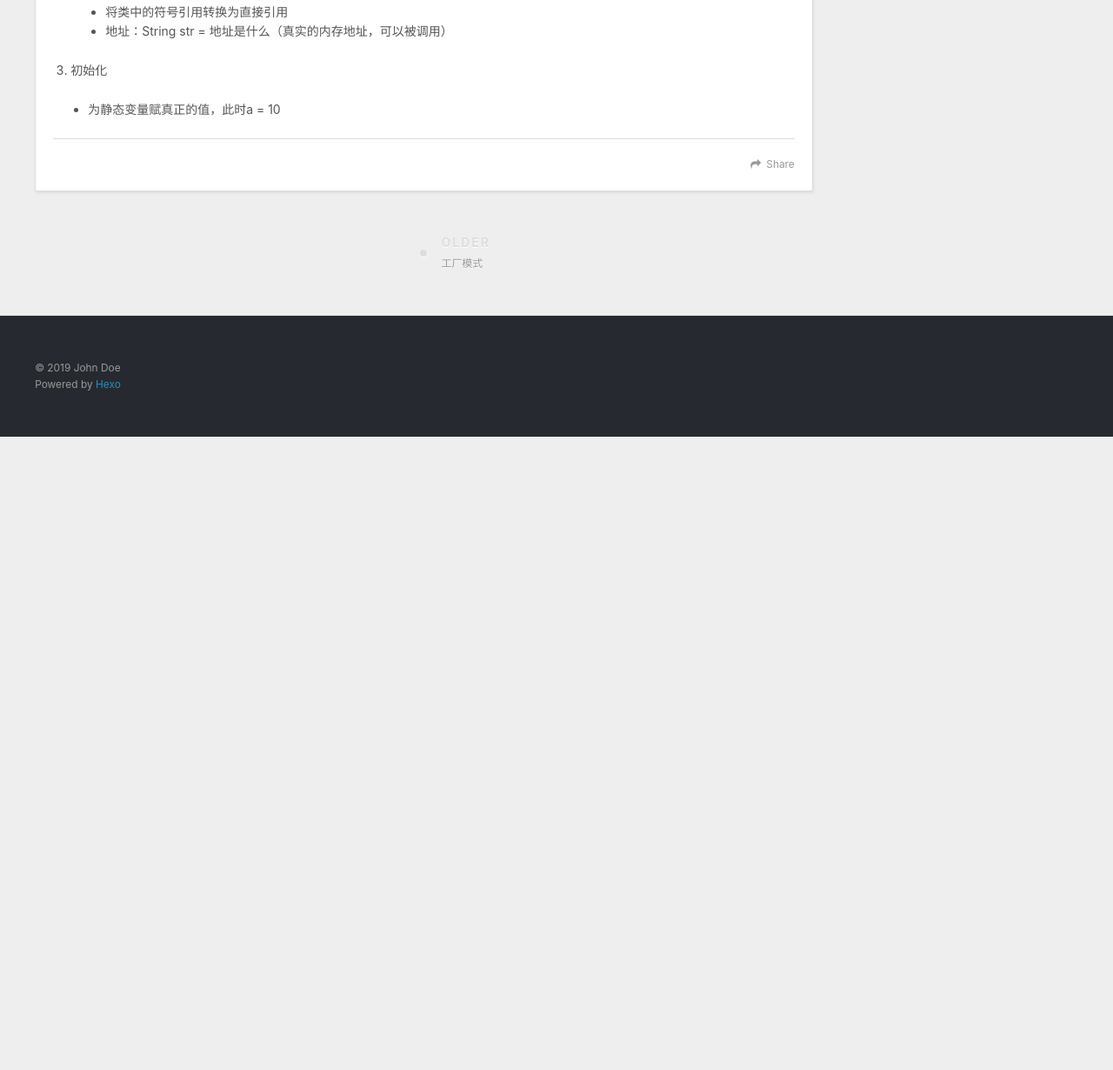
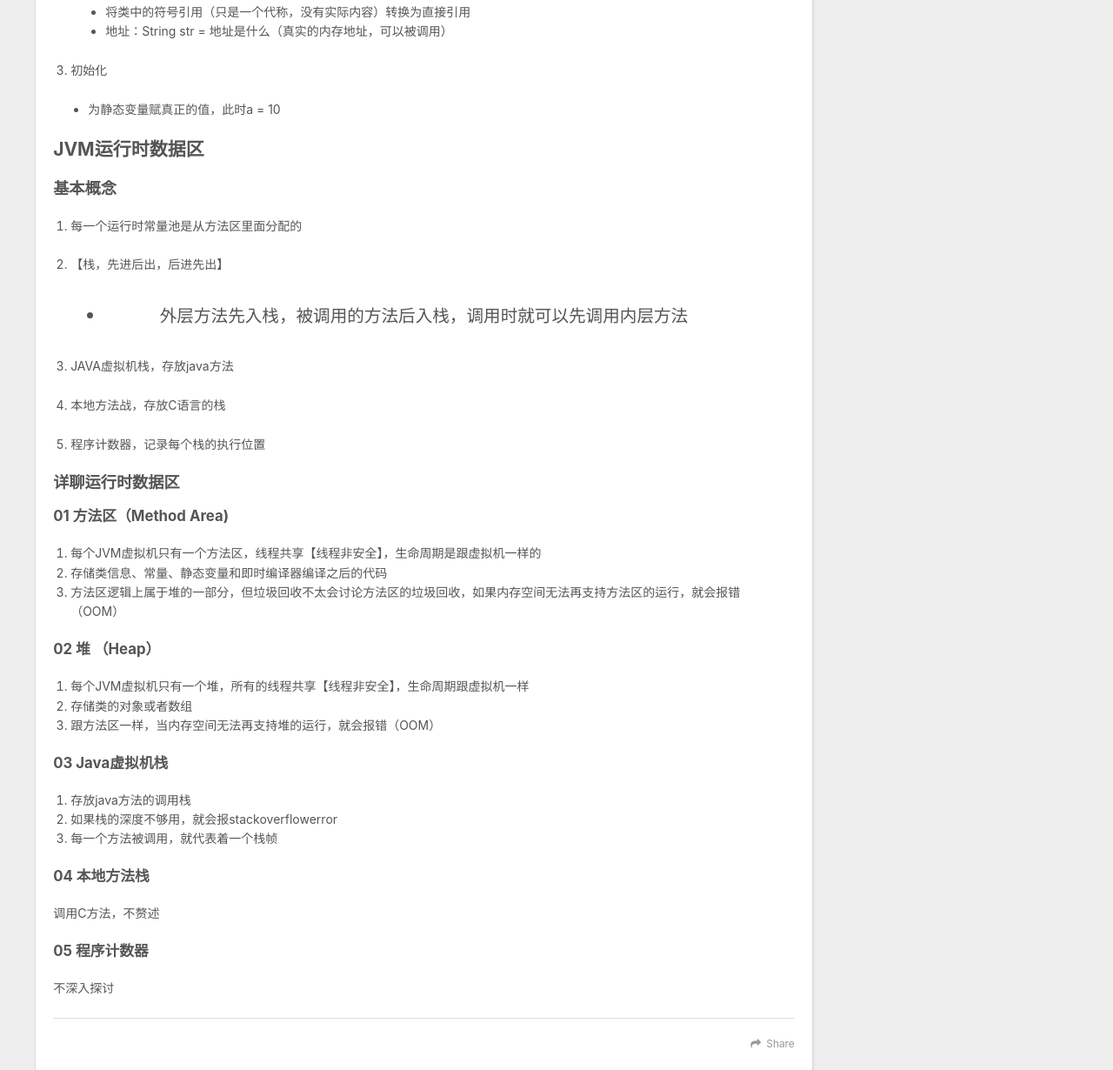
Before and after one commit to JokerTsang/JokerTsang.github.io, a plain HTML site: page 2019/12/09/JVM学习/index.html in a window 1280 px wide. Shown: the part 1266-2496 px from the top of the page at 87% size. Before the commit the page ends 1768 px from the top, so only its background shows below. Drawn offline with nearby package versions, Linux system fonts and the light colour scheme.

Commit message:
Site updated: 2019-12-11 19:17:08

```diff
--- a/2019/12/09/JVM学习/index.html
+++ b/2019/12/09/JVM学习/index.html
@@ -14,7 +14,7 @@
 <meta property="og:site_name" content="Hexo">
 <meta property="og:description" content="JVM学习前奏篇javac JDK &amp;gt; JRE &amp;gt; JVM  类加载机制 类装载  先找到类文件所在的位置 类加载器 ClassLoader 双亲委派机制   将类文件的信息交给JVM  –&amp;gt; 类文件字节码流静态存储结构 –&amp;gt;【方法区】 类文件所对应的对象Class【堆】   链接  验证  保证被加载的类的正确性   准备  要为类的静态变量分配内存空间，并将其的值初始化">
 <meta property="og:locale" content="en">
-<meta property="og:updated_time" content="2019-12-09T09:24:56.980Z">
+<meta property="og:updated_time" content="2019-12-11T11:16:48.134Z">
 <meta name="twitter:card" content="summary">
 
     <link rel="alternate" href="/atom.xml" title="Hexo" type="application/atom+xml">
@@ -117,7 +117,7 @@
 </li>
 <li><p>解析</p>
 <ul>
-<li>将类中的符号引用转换为直接引用</li>
+<li>将类中的符号引用（只是一个代称，没有实际内容）转换为直接引用</li>
 <li>地址：String str = 地址是什么（真实的内存地址，可以被调用）</li>
 </ul>
 </li>
@@ -129,11 +129,45 @@
 </ul>
 </li>
 </ol>
+<h2 id="JVM运行时数据区"><a href="#JVM运行时数据区" class="headerlink" title="JVM运行时数据区"></a>JVM运行时数据区</h2><h3 id="基本概念"><a href="#基本概念" class="headerlink" title="基本概念"></a>基本概念</h3><ol>
+<li><p>每一个运行时常量池是从方法区里面分配的</p>
+</li>
+<li><p>【栈，先进后出，后进先出】</p>
+<blockquote>
+<ul>
+<li>外层方法先入栈，被调用的方法后入栈，调用时就可以先调用内层方法</li>
+</ul>
+</blockquote>
+</li>
+<li><p>JAVA虚拟机栈，存放java方法</p>
+</li>
+<li><p>本地方法战，存放C语言的栈</p>
+</li>
+<li><p>程序计数器，记录每个栈的执行位置</p>
+</li>
+</ol>
+<h3 id="详聊运行时数据区"><a href="#详聊运行时数据区" class="headerlink" title="详聊运行时数据区"></a>详聊运行时数据区</h3><h4 id="01-方法区（Method-Area"><a href="#01-方法区（Method-Area" class="headerlink" title="01 方法区（Method Area)"></a>01 方法区（Method Area)</h4><ol>
+<li>每个JVM虚拟机只有一个方法区，线程共享【线程非安全】，生命周期是跟虚拟机一样的</li>
+<li>存储类信息、常量、静态变量和即时编译器编译之后的代码</li>
+<li>方法区逻辑上属于堆的一部分，但垃圾回收不太会讨论方法区的垃圾回收，如果内存空间无法再支持方法区的运行，就会报错（OOM）</li>
+</ol>
+<h4 id="02-堆-（Heap）"><a href="#02-堆-（Heap）" class="headerlink" title="02 堆 （Heap）"></a>02 堆 （Heap）</h4><ol>
+<li>每个JVM虚拟机只有一个堆，所有的线程共享【线程非安全】，生命周期跟虚拟机一样</li>
+<li>存储类的对象或者数组</li>
+<li>跟方法区一样，当内存空间无法再支持堆的运行，就会报错（OOM）</li>
+</ol>
+<h4 id="03-Java虚拟机栈"><a href="#03-Java虚拟机栈" class="headerlink" title="03 Java虚拟机栈"></a>03 Java虚拟机栈</h4><ol>
+<li>存放java方法的调用栈</li>
+<li>如果栈的深度不够用，就会报stackoverflowerror</li>
+<li>每一个方法被调用，就代表着一个栈帧</li>
+</ol>
+<h4 id="04-本地方法栈"><a href="#04-本地方法栈" class="headerlink" title="04 本地方法栈"></a>04 本地方法栈</h4><p>调用C方法，不赘述</p>
+<h4 id="05-程序计数器"><a href="#05-程序计数器" class="headerlink" title="05 程序计数器"></a>05 程序计数器</h4><p>不深入探讨</p>
 
 
     </div>
     <footer class="article-footer">
-      <a data-url="http://yoursite.com/2019/12/09/JVM%E5%AD%A6%E4%B9%A0/" data-id="ck3y8g7l00001p3k725vbdnfj" class="article-share-link">Share</a>
+      <a data-url="http://yoursite.com/2019/12/09/JVM%E5%AD%A6%E4%B9%A0/" data-id="ck4178bx10000paz6bqj12j71" class="article-share-link">Share</a>
 
 
     </footer>
```
Also changed, not shown: 2019/11/27/Hello-World-By-Real/index.html (+1 -1 lines), 2019/11/27/hello-world/index.html (+1 -1 lines), 2019/12/09/工厂模式/index.html (+1 -1 lines), index.html (+39 -5 lines).
